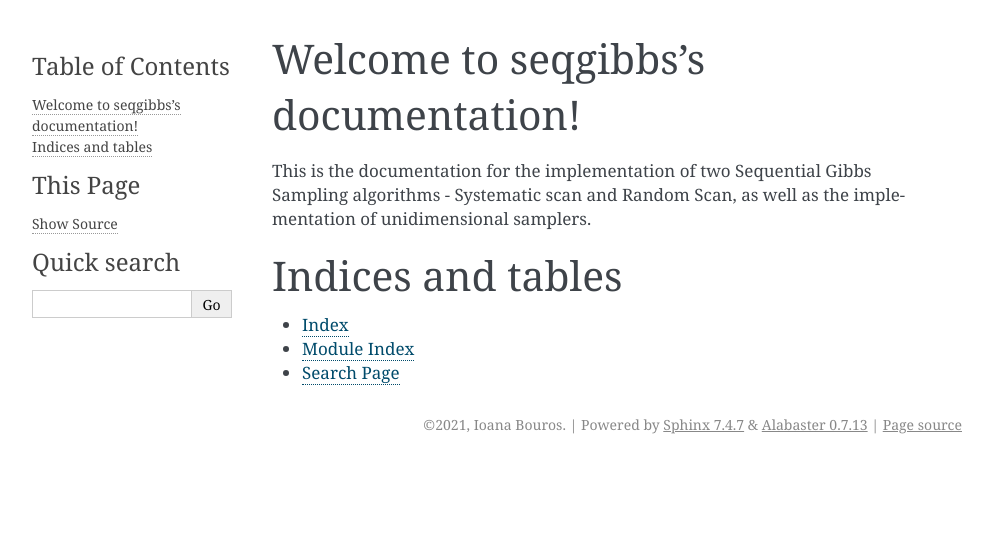
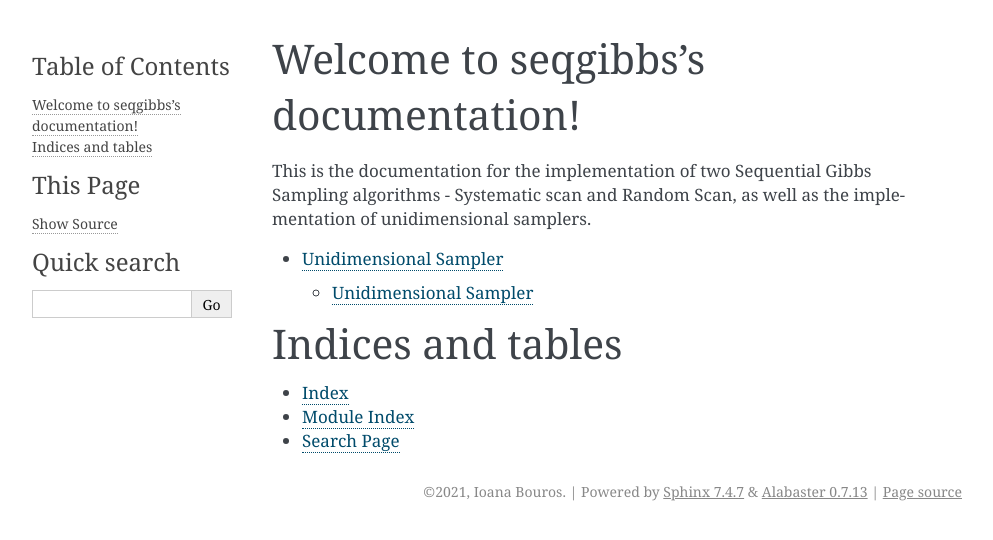
Before and after one commit to I-Bouros/seqgibbs, a Sphinx documentation site: the page built from docs/index.rst, in a window 1280 px wide. Shown: the top 540 px of the page, without its empty margins (148-1141 px from the left). Built offline with Sphinx 7.4.7, drawn with Linux system fonts in a browser that asks for light colours; pages that are not in the unit, such as notebooks, are missing from menus.

Commit message:
Populate file

```diff
--- a/docs/conf.py
+++ b/docs/conf.py
@@ -10,9 +10,9 @@
 # add these directories to sys.path here. If the directory is relative to the
 # documentation root, use os.path.abspath to make it absolute, like shown here.
 #
-# import os
-# import sys
-# sys.path.insert(0, os.path.abspath('.'))
+import os
+import sys
+sys.path.insert(0, os.path.abspath('../seqgibbs'))
 
 
 # -- Project information -----------------------------------------------------
--- a/docs/probabilities.rst
+++ b/docs/probabilities.rst
@@ -0,0 +1,15 @@
+**********************
+Unidimensional Sampler
+**********************
+
+.. currentmodule:: seqgibbs
+
+Overview:
+
+- :class:`OneDimSampler`
+
+Unidimensional Sampler
+**********************
+
+.. autoclass:: OneDimSampler
+  :members: sample
```
